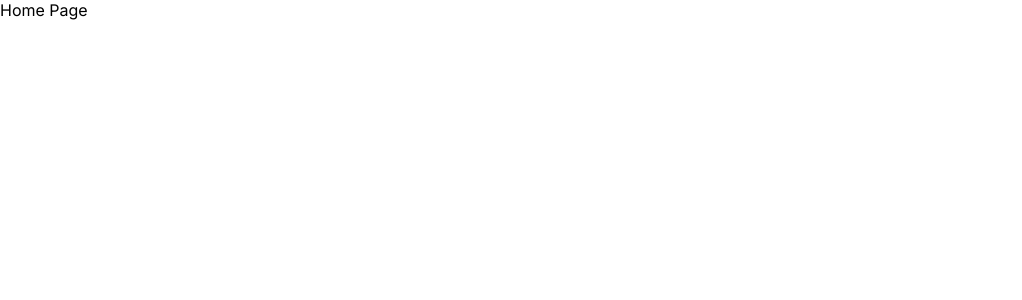
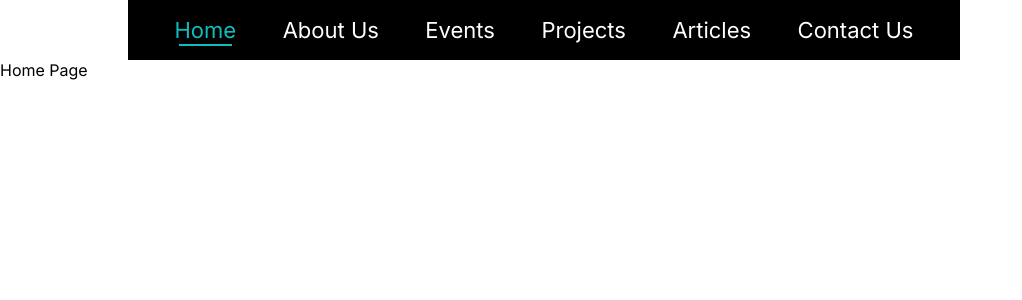
Before and after one commit to rhdevs/rhdevs-website, a React (Create React App) app: page / in a window 1280 px wide. Shown: the top 300 px of the page, without its empty margins (0-1022 px from the left). Built offline with nearby package versions, Linux system fonts and the light colour scheme.

Commit message:
created NavBar Component

```diff
--- /dev/null
+++ b/src/components/NavBar.tsx
@@ -0,0 +1,50 @@
+import { useNavigate } from 'react-router-dom'
+import { MainContainer } from './styles/NavBar.styled'
+import { navTitles } from '../texts/common/navTitles'
+import NavItem from './NavItem'
+
+function NavBar() {
+  const navigate = useNavigate()
+  const url = window.location.href
+  const pageName = url.substring(url.lastIndexOf('/') + 1)
+
+  function renderNavItem(item: string) {
+    if (item === pageName || (item === 'Home' && pageName === '')) {
+      return (
+        <NavItem
+          text={item}
+          isActive
+          onClick={() => {
+            if (item === 'Home') {
+              navigate('/')
+            } else {
+              navigate(`/${item.replace(/\s/g, '')}`)
+            }
+          }}
+        />
+      )
+    }
+    return (
+      <NavItem
+        text={item}
+        onClick={() => {
+          if (item === 'Home') {
+            navigate('/')
+          } else {
+            navigate(`/${item.replace(/\s/g, '')}`)
+          }
+        }}
+      />
+    )
+  }
+
+  const renderedNavItems = navTitles.map((item) => renderNavItem(item))
+
+  return (
+    <div>
+      <MainContainer>{renderedNavItems}</MainContainer>
+    </div>
+  )
+}
+
+export default NavBar
--- /dev/null
+++ b/src/components/styles/NavBar.styled.ts
@@ -0,0 +1,9 @@
+import styled from 'styled-components'
+
+export const MainContainer = styled.div`
+  width: 65%;
+  display: flex;
+  margin-left: 10%;
+  background-color: black;
+  justify-content: space-evenly;
+`
--- a/src/components/styles/NavItem.styled.ts
+++ b/src/components/styles/NavItem.styled.ts
@@ -9,6 +9,7 @@ export const NavDiv = styled.div<{ isActive?: boolean }>`
   font-size: 22px;
   transition: font-size 0.3s;
   text-transform: capitalize;
+  color: white;
   ${(props) => {
     if (props.isActive) {
       return `
--- a/src/pages/Events/index.tsx
+++ b/src/pages/Events/index.tsx
@@ -1,3 +1,10 @@
+import NavBar from '../../components/NavBar'
+
 export default function Events() {
-  return <>Events Page</>
+  return (
+    <>
+      <NavBar />
+      Events Page
+    </>
+  )
 }
--- a/src/pages/Home/index.tsx
+++ b/src/pages/Home/index.tsx
@@ -1,3 +1,10 @@
+import NavBar from '../../components/NavBar'
+
 export default function Home() {
-  return <>Home Page</>
+  return (
+    <>
+      <NavBar />
+      Home Page
+    </>
+  )
 }
```
